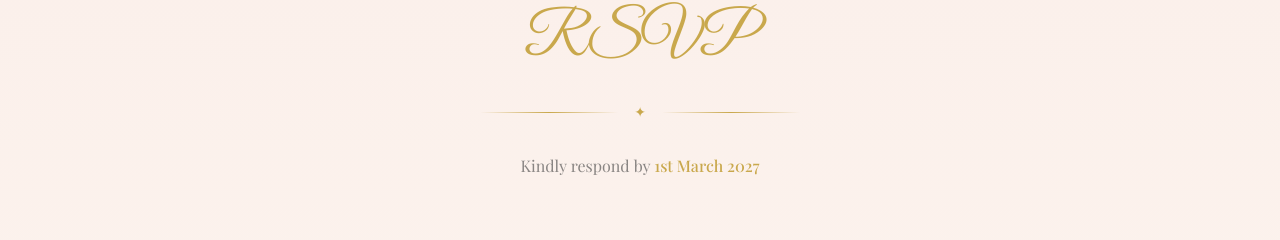
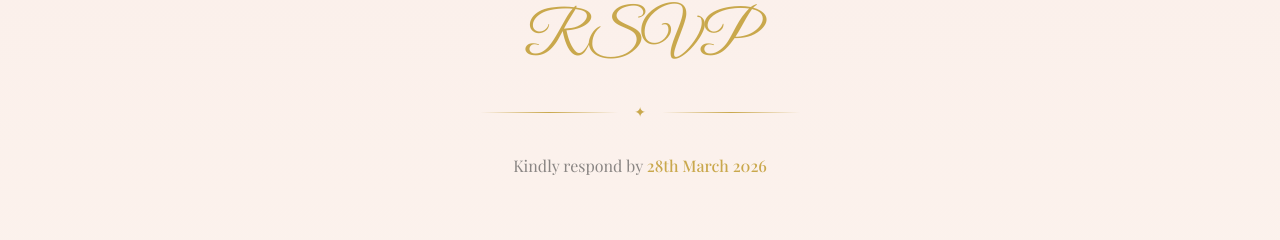
Before and after one commit to NamanpreetG/WeddingProject, a Next.js app: page / in a window 1280 px wide. Shown: the part 4997-5237 px from the top of the page. Built offline with nearby package versions, Linux system fonts and the light colour scheme; a web font is replaced by a local one.

Commit message:
Added rsvp date

```diff
--- a/components/RSVP.tsx
+++ b/components/RSVP.tsx
@@ -102,7 +102,7 @@ export default function RSVP() {
           </div>
           <p className="font-serif text-charcoal/60">
             Kindly respond by{" "}
-            <span className="text-gold font-medium">1st March 2027</span>
+            <span className="text-gold font-medium">28th March 2026</span>
           </p>
         </div>
 
```
